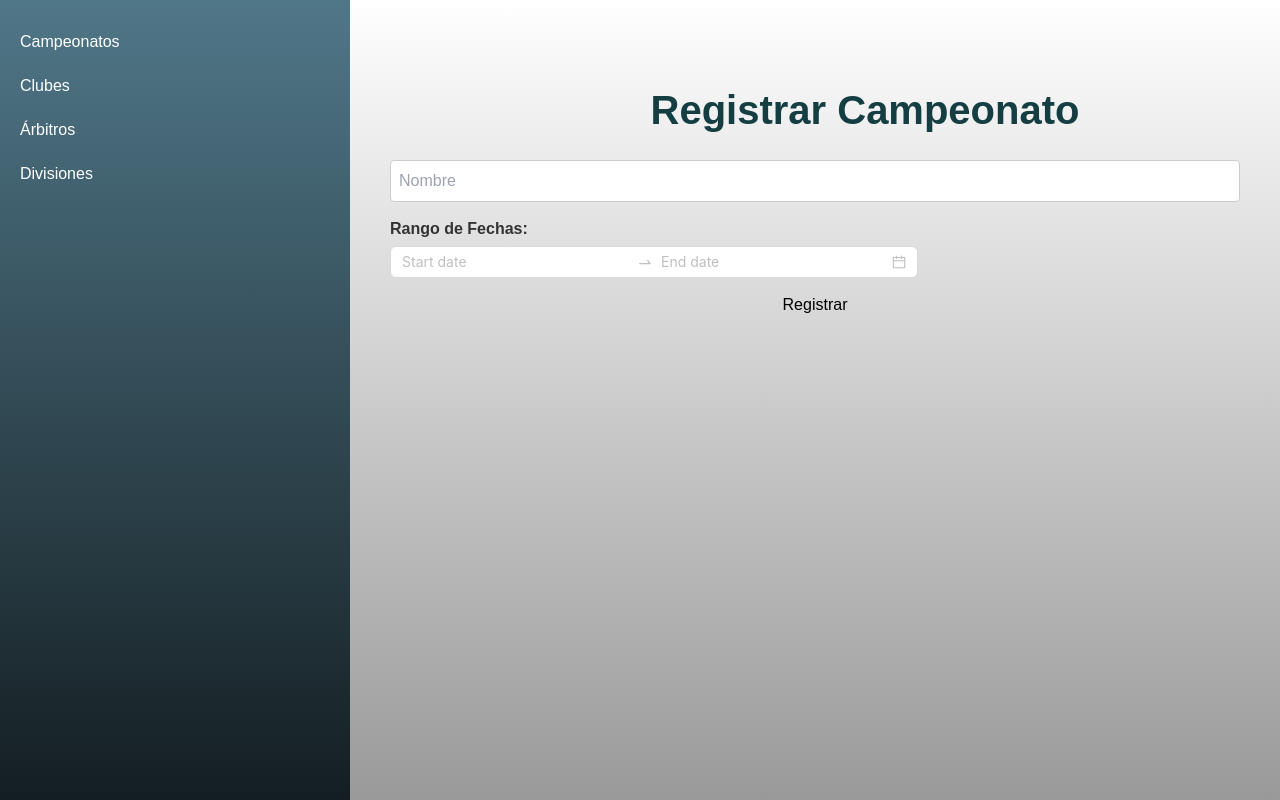
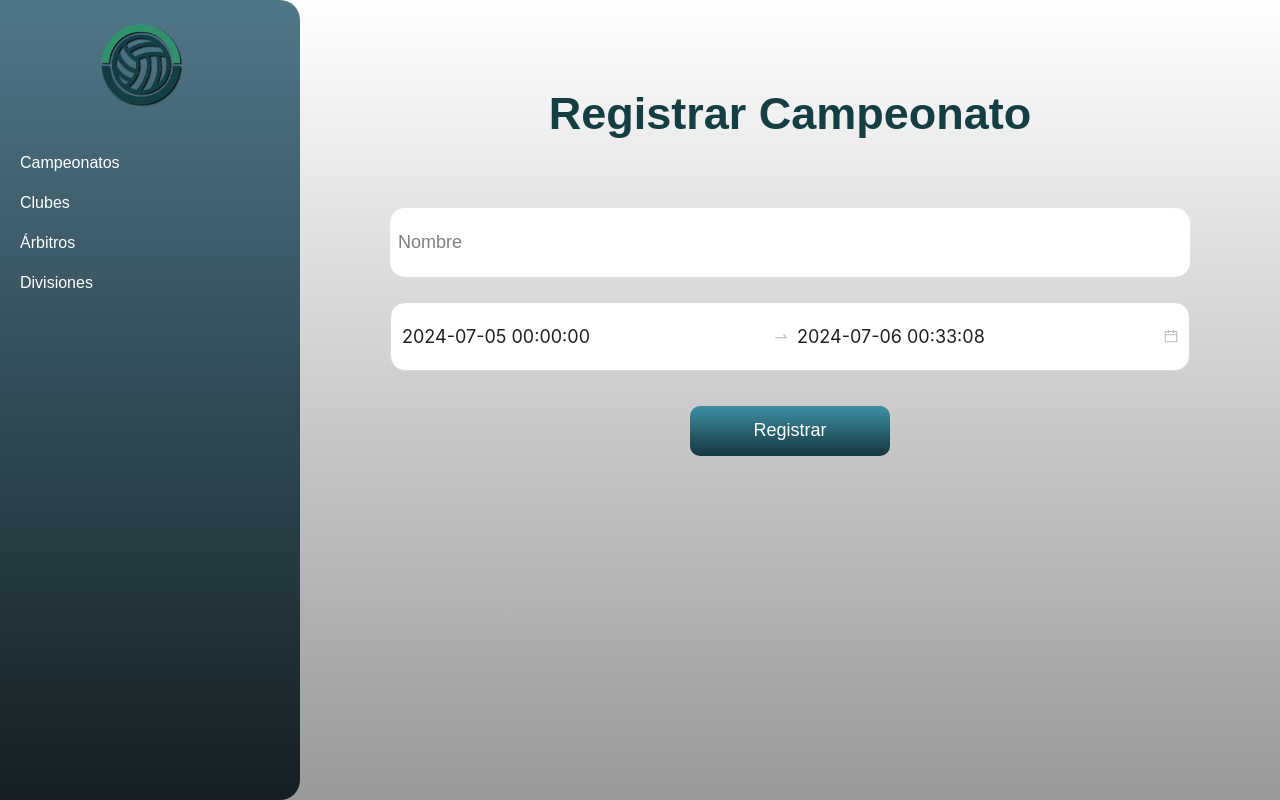
Before and after one commit to FernandoJimenezMamani/AMVV_Frontend, a React (Create React App) app: page /campeonatos/registrar in a window 1280 px wide. Built offline with nearby package versions, Linux system fonts and the light colour scheme.

Commit message:
Modificaciones al sidebar

```diff
--- a/src/assets/css/Campeonato.css
+++ b/src/assets/css/Campeonato.css
@@ -4,64 +4,99 @@
     margin: 0 ;
     padding: 20px;
     border-radius: 4px;
-    background-color: transparent
+    background-color: transparent;
+    display: flex;
+    flex-direction: column;
+    align-items: center;
   }
 
   .registro-campeonato h2 {
     margin-top:40px;
     text-align: center;
-    margin-bottom: 20px;
-    margin-left:100px;
+    margin-bottom: 60px;
     color: #143E42;
-    font-size:40px;
+    font-size:45px;
     font-weight:bold;
   }
 
   .form-group {
     margin-bottom: 15px;
+    display: flex;
+    flex-direction: column;
+    align-items: center;
   }
 
-  .form-group label {
-    display: block;
-    margin-bottom: 5px;
-    font-weight: bold;
-    color: #333;
+
+
+  .form-group input[type="text"] {
+    width: 800px;
+    height: 69px;
+    padding: 8px;
+    border-radius: 15px;
+    background-color:white ;
+    font-size:18px;
+    margin-bottom:10px;
+  }
+  .form-group input:hover {
+    background-color:#F5F5F5;
+  }
+  .form-group input[type="text"]::placeholder{
+    color: #000000;
+    opacity:0.5;
+    font-size:18px;
   }
 
-  .form-group input[type="text"],
-  .form-group input[type="date"] {
-    width: 100%;
-    padding: 8px;
-    border: 1px solid #ccc;
-    border-radius: 4px;
-    box-sizing: border-box;
+  .custom-range-picker {
+    width: 800px;
+    height: 69px;
+    border-radius: 15px;
+    background-color:white;
+  }
+  .custom-range-picker:hover {
+    background-color:#F5F5F5;
   }
 
-  .form-group input[type="text"]:focus,
-  .form-group input[type="date"]:focus {
-    border-color: #66afe9;
-    outline: none;
-    box-shadow: 0 0 8px rgba(102, 175, 233, 0.6);
-  }
-  .date-picker {
-    width: 100%;
-    padding: 8px;
-    border: 1px solid #ccc;
-    border-radius: 4px;
-    box-sizing: border-box;
+
+  .custom-range-picker input {
+    height: 40px!important;
+    font-size: 18px !important;
+
   }
 
-  button {
-    width: 100%;
+  .custom-range-picker input::placeholder{
+    color: #000000 !important;
+    font-size:18px;
+    opacity:0.5;
+  }
+
+
+  #RegCampBtn {
+    margin-top:20px;
+    width: 200px;
+    height:50px;
     padding: 10px;
-    background-color: #28a745;
+    background: linear-gradient(to bottom, #3D8FA4, #17363E);;
     color: white;
     border: none;
-    border-radius: 4px;
+    border-radius: 10px;
     cursor: pointer;
-    font-size: 16px;
+    font-size: 18px;
   }
 
-  button:hover {
-    background-color: #218838;
+  #RegCampBtn:hover {
+    margin-top:20px;
+    width: 200px;
+    height:50px;
+    padding: 10px;
+    background: linear-gradient(to bottom, #3D8FA4, #17363E);;
+    color: white;
+    border: none;
+    border-radius: 10px;
+    cursor: pointer;
+    font-size: 18px;
   }
+
+
+  #RegCampBtn:hover {
+    opacity:0.7;
+  }
--- a/src/assets/css/Sidebar.css
+++ b/src/assets/css/Sidebar.css
@@ -1,25 +1,71 @@
 /* assets/css/Sidebar.css */
 .sidebar-layout {
   display: flex;
+  position: relative;
 }
 
 .sidebar {
-  width: 350px;
+  width: 300px;
   background: linear-gradient(to bottom, #507788, #141E22);
   color: white;
   padding: 20px;
   height: 100vh;
+  border-top-right-radius: 20px;
+  border-bottom-right-radius: 20px;
+  transition: width 0.3s ease;
+  flex-direction: column;
+}
+
+.sidebar-header {
+  width: 100%;
+  display: flex;
+  justify-content: center;
+  margin-bottom: 1px;
+  margin-top: -30px;
+  height:150px;
+  width:auto;
+  cursor: pointer;
+  flex: 1;
+}
+.sidebar-logo {
+  max-width: 100%;
+  height: auto;
+  transition: max-width 0.3s ease;
+}
+
+.sidebar.collapsed .sidebar-logo {
+  height: 100%;
+  object-fit: contain;
+  margin-top: 10px;
+}
+.sidebar.collapsed .sidebar-header {
+  height: 100vh;
+}
+.sidebar.collapsed {
+  width: 80px;
+  padding: 0;
 }
 
 .sidebar a {
   display: block;
   color: white;
+  height: 40px;
   padding: 10px 0;
   text-decoration: none;
+  border-radius: 15px;
+  text-align: left;
+  transition: all 0.3s ease;
+  overflow: hidden;
+  white-space: nowrap;
+  text-overflow: ellipsis;
 }
 
 .sidebar a:hover {
-  background-color: #575757;
+  background-color:#6E92A1;
+  height: 50px;
+  text-align: center;
+  font-weight:bold;
+  transform: translateX(3%);
 }
 
 .content {
--- a/src/components/Sidebar.js
+++ b/src/components/Sidebar.js
@@ -1,15 +1,28 @@
-import React from 'react';
+import React, { useState } from 'react';
 import { Link, Outlet } from 'react-router-dom';
 import '../assets/css/Sidebar.css';
+import logo from '../assets/img/logo.png';
+const Sidebar = () => {
+  const [isSidebarCollapsed, setSidebarCollapsed] = useState(false);
 
-const Sidebar = () => {
+  const toggleSidebar = () => {
+    setSidebarCollapsed(!isSidebarCollapsed);
+  };
+
   return (
     <div className="sidebar-layout">
-      <div className="sidebar">
-        <Link to="/campeonatos">Campeonatos</Link>
-        <Link to="/clubes">Clubes</Link>
-        <Link to="/arbitros">Árbitros</Link>
-        <Link to="/divisiones">Divisiones</Link>
+      <div className={`sidebar ${isSidebarCollapsed ? 'collapsed' : ''}`}>
+        <div className="sidebar-header" onClick={toggleSidebar}>
+          <img src={logo} alt="Logo" className="sidebar-logo" />
+        </div>
+        {!isSidebarCollapsed && (
+          <>
+            <Link to="/campeonatos">Campeonatos</Link>
+            <Link to="/clubes">Clubes</Link>
+            <Link to="/arbitros">Árbitros</Link>
+            <Link to="/divisiones">Divisiones</Link>
+          </>
+        )}
       </div>
       <div className="content">
         <Outlet />
--- a/src/pages/Campeonatos/Registrar.js
+++ b/src/pages/Campeonatos/Registrar.js
@@ -5,11 +5,11 @@ import moment from 'moment';
 import '../../assets/css/Campeonato.css';
 
 const { RangePicker } = DatePicker;
+
 const RegistroCampeonato = () => {
   const [formData, setFormData] = useState({
     nombre: '',
-    fecha_inicio: '',
-    fecha_fin: ''
+    fecha_rango: [moment(), moment().add(1, 'days')]
   });
 
   const handleChange = (e) => {
@@ -19,17 +19,22 @@ const RegistroCampeonato = () => {
     });
   };
 
-  const handleDateChange = (date, dateString, name) => {
+  const handleDateChange = (dates) => {
     setFormData({
       ...formData,
-      [name]: date
+      fecha_rango: dates
     });
   };
 
   const handleSubmit = async (e) => {
     e.preventDefault();
     try {
-      const response = await axios.post('/campeonato/insert', formData);
+      const [fecha_inicio, fecha_fin] = formData.fecha_rango;
+      const response = await axios.post('/campeonato/insert', {
+        nombre: formData.nombre,
+        fecha_inicio: fecha_inicio.toISOString(),
+        fecha_fin: fecha_fin.toISOString()
+      });
       console.log(response.data);
       alert('Campeonato creado exitosamente');
     } catch (error) {
@@ -45,23 +50,26 @@ const RegistroCampeonato = () => {
         <div className="form-group">
           <input
             type="text"
-            placeholder='Nombre'
+            placeholder="Nombre"
             id="nombre"
             name="nombre"
             value={formData.nombre}
-            onChange={handleChange} />
+            onChange={handleChange}
+          />
         </div>
         <div className="form-group">
-          <label>Rango de Fechas:</label>
           <RangePicker
+            className="custom-range-picker"
             showTime
             value={formData.fecha_rango}
             onChange={handleDateChange}
             format="YYYY-MM-DD HH:mm:ss"
+            placeholder={['Fecha de inicio', 'Fecha de fin']}
           />
         </div>
-
-        <button type="submit">Registrar</button>
+        <div className="form-group">
+          <button id="RegCampBtn" type="submit">Registrar</button>
+        </div>
       </form>
     </div>
   );
```
Also changed, not shown: src/pages/Campeonatos/Indice.js (added).
